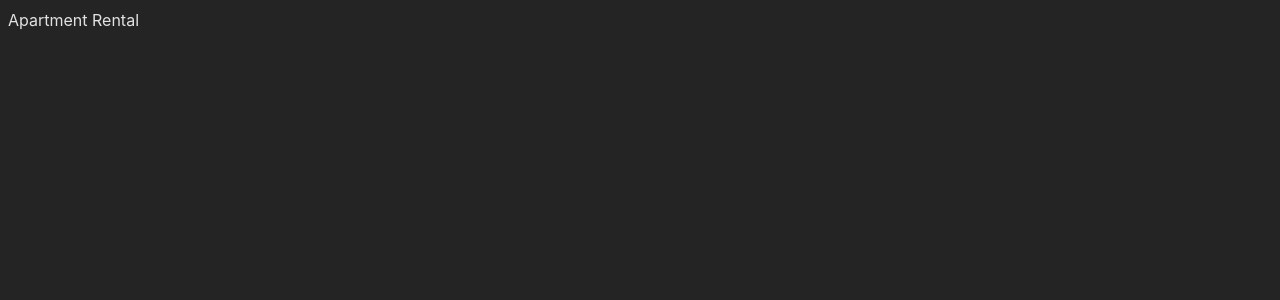
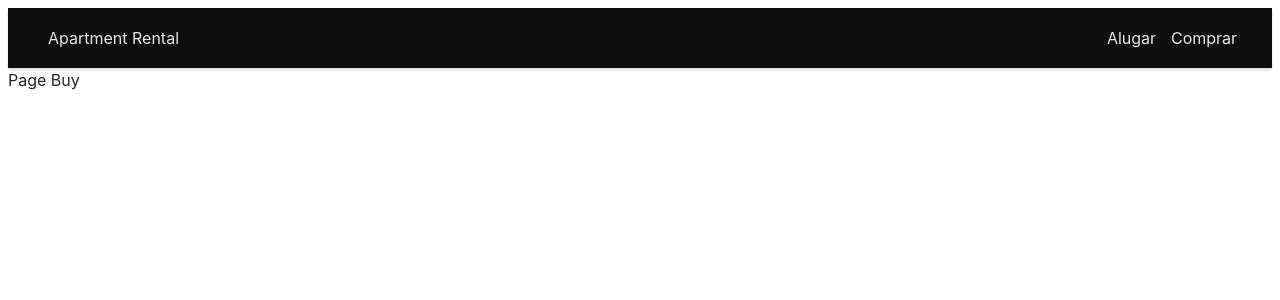
Before and after one commit to nataly-enne/apartment-rental, a React (Vite) app: page /buy in a window 1280 px wide. Shown: the top 300 px of the page. Built offline with nearby package versions, Linux system fonts and the light colour scheme.

Commit message:
creating pages and navigation. creating navbar too

```diff
--- a/src/App.tsx
+++ b/src/App.tsx
@@ -1,9 +1,30 @@
+import { BrowserRouter as Router, Routes, Route } from "react-router-dom";
+import NavBar from "@components/navbar";
+import Rent from "@pages/rent";
+import Buy from "@pages/buy";
+import Home from "@pages/home";
+
+
 function App() {
 
+  // Operações de um aplicativo de aluguel de apartamento (locatário)
+  // Consulta de anúncios (filtros)
+  // Conversa com o locador
+  // Realização da reserva
+
   return (
-    <>
-        Apartment Rental
+
+      <>
+      <Router>
+        <NavBar />
+        <Routes>
+          <Route path="/" element={<Home />} />
+          <Route path="/rent" element={<Rent />} />
+          <Route path="/buy" element={<Buy />} />
+        </Routes>
+      </Router>
     </>
+
   )
 }
 
--- /dev/null
+++ b/src/components/navbar/index.ts
@@ -0,0 +1 @@
+export { default } from "./navbar";
--- /dev/null
+++ b/src/components/navbar/navbar.tsx
@@ -0,0 +1,57 @@
+import styled from "styled-components";
+import { Link } from "react-router-dom";
+
+const NavbarContainer = styled.nav`
+  width: 100%;
+  height: 60px;
+  display: flex;
+  align-items: center;
+  justify-content: space-between;
+  background-color: #0e0e0e;
+  box-shadow: 0 2px 3px 0 rgba(0, 0, 0, 0.16);
+`;
+
+const LogoContainer = styled.div`
+  margin-left: 40px;
+  span {
+    text-shadow: 0 0.5px 0 rgba(255, 255, 255, 0.4);
+    font-weight: 500;
+    cursor: pointer;
+    color: rgb(231, 231, 231);
+  }
+  span:hover {
+    color: rgba(231, 231, 231, 0.8);
+  }
+`;
+
+const LinkContainer = styled.div`
+  margin-right: 20px;
+  display: flex;
+  justify-content: space-evenly;
+  width: 160px;
+`;
+
+const LinkStyled = styled(Link)`
+  text-decoration: none;
+  color: rgb(231, 231, 231);
+
+  &:hover {
+    color: rgba(231, 231, 231, 0.8);
+  }
+`;
+
+const NavBar: React.FC = () => {
+  return (
+    <NavbarContainer>
+      <LogoContainer>
+        <LinkStyled to="/">Apartment Rental</LinkStyled>
+      </LogoContainer>
+      <LinkContainer>
+        <LinkStyled to="/rent"> Alugar</LinkStyled>
+        <LinkStyled to="/buy"> Comprar</LinkStyled>
+      </LinkContainer>
+    </NavbarContainer>
+  );
+};
+
+export default NavBar;
--- a/src/index.css
+++ b/src/index.css
@@ -4,8 +4,8 @@
   font-weight: 400;
 
   color-scheme: light dark;
-  color: rgba(255, 255, 255, 0.87);
-  background-color: #242424;
+  color: #242424;
+  background-color: #fff;
 
   font-synthesis: none;
   text-rendering: optimizeLegibility;
--- /dev/null
+++ b/src/pages/buy/buy.tsx
@@ -0,0 +1,10 @@
+
+const Buy: React.FC = () => {
+    return (
+      <>
+          Page Buy
+      </>
+    );
+  };
+
+  export default Buy;
--- /dev/null
+++ b/src/pages/buy/index.ts
@@ -0,0 +1 @@
+export { default } from "./buy";
--- /dev/null
+++ b/src/pages/home/home.tsx
@@ -0,0 +1,10 @@
+
+const Home: React.FC = () => {
+    return (
+      <>
+          Page Home
+      </>
+    );
+  };
+
+  export default Home;
--- /dev/null
+++ b/src/pages/home/index.ts
@@ -0,0 +1 @@
+export { default } from "./home";
--- /dev/null
+++ b/src/pages/rent/index.ts
@@ -0,0 +1 @@
+export { default } from "./rent";
--- /dev/null
+++ b/src/pages/rent/rent.tsx
@@ -0,0 +1,10 @@
+
+const Rent: React.FC = () => {
+  return (
+    <>
+        Page Rent
+    </>
+  );
+};
+
+export default Rent;
```
